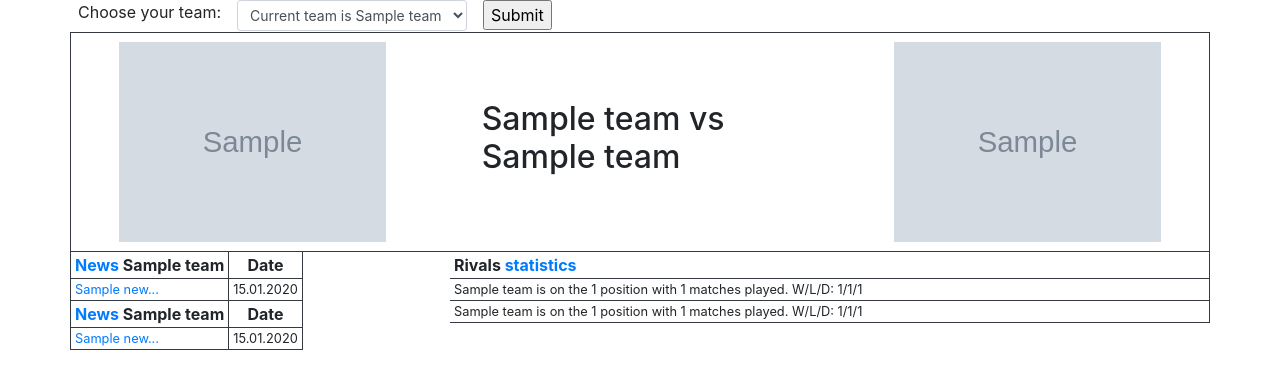
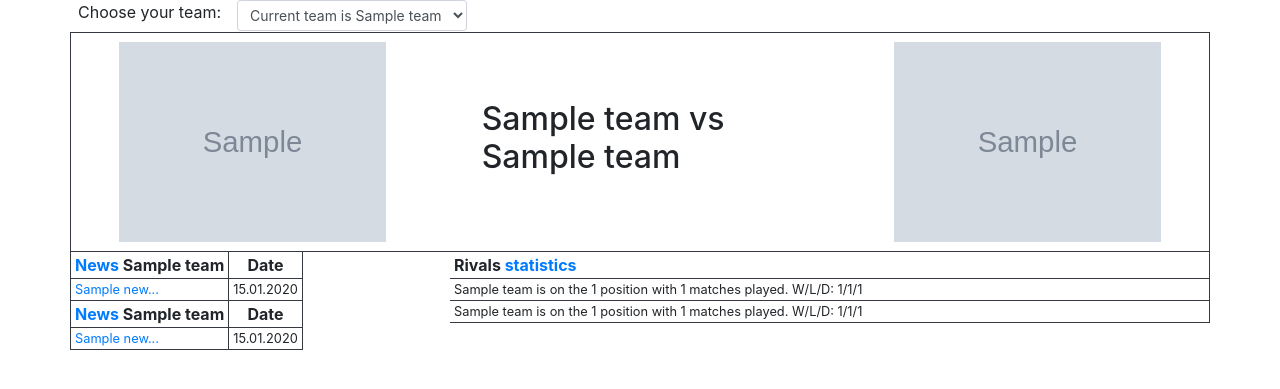
Before and after one commit to leeroymk/afc_project, a Django app: template fwa/templates/fwa/index.html in a window 1280 px wide. Shown: the top 389 px of the page. Run offline with Django 4.2, Linux system fonts and the light colour scheme; the template is opened without the code that fills it: values that come from a table or form of the project are taken from there, others are empty; tables that the repository leaves empty hold one stand-in row (values such as "Sample post"); grey boxes marked "Sample" are stand-in pictures.

Commit message:
submit button deleted (#13)

```diff
--- a/fwa/templates/fwa/index.html
+++ b/fwa/templates/fwa/index.html
@@ -21,15 +21,12 @@
           <label for="team_name">Choose your team:</label>
         </div>
         <div style="float: left" class="px-2">
-          <select class="form-control form-control-sm" id="team_name" name="team_name">
+          <select class="form-control form-control-sm" id="team_name" name="team_name" onchange="this.form.submit()">
             <option selected>Current team is {{ team_1.name }}</option>
             {% for team in teams %}
               <option>{{ team.name }}</option>
             {% endfor %}
           </select>
-        </div>
-        <div style="float: left" class="px-2">
-          <input type="submit" value="Submit">
         </div>
       </form>
     </div>
```
